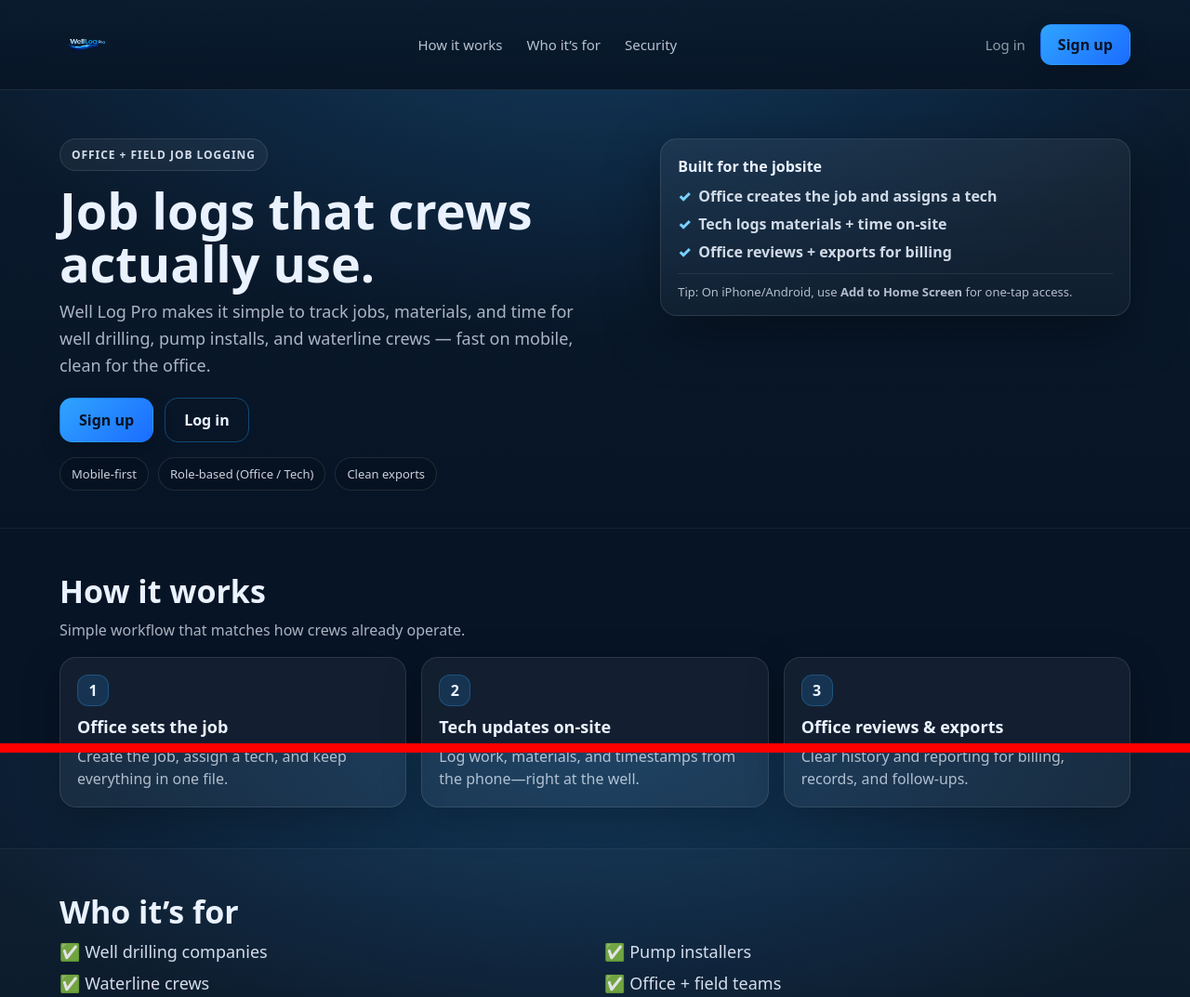
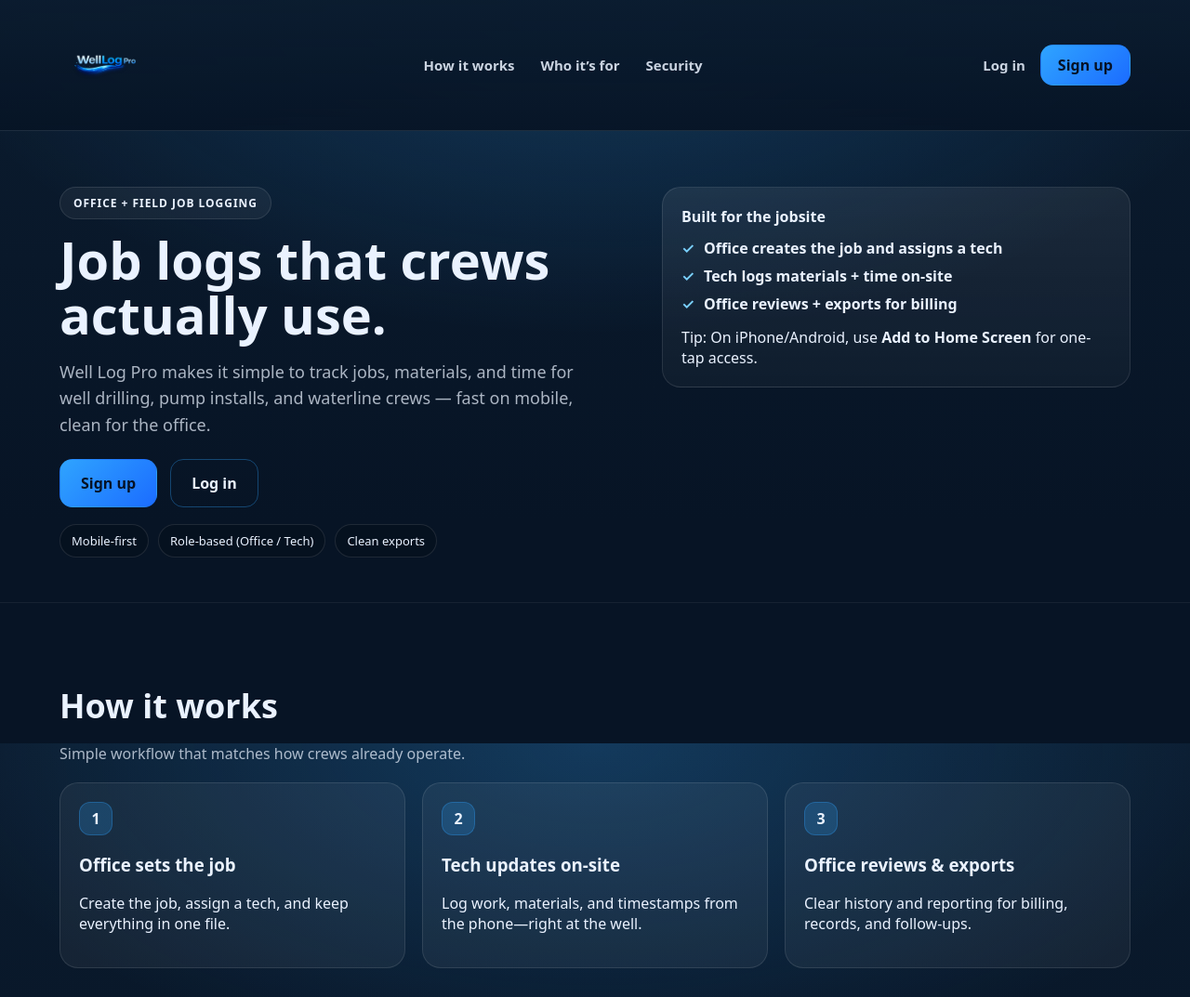
Before and after one commit to RMallory45/welllogpro-landing, a plain HTML site: page index.html in a window 1280 px wide. Shown: the top 1073 px of the page at 93% size. Drawn offline with Linux system fonts and the light colour scheme.

Commit message:
style change

```diff
--- a/styles.css
+++ b/styles.css
@@ -1,4 +1,6 @@
-body { outline: 10px solid red !important; }
+/* ===============================
+   RESET & VARIABLES
+================================ */
 :root{
   --bg0:#071425;
   --bg1:#0b1c2f;
@@ -11,30 +13,46 @@
   --blue2:#1b6cff;
 }
 
-*{ box-sizing:border-box; }
-html,body{ height:100%; }
+*{
+  box-sizing:border-box;
+}
+
+html,body{
+  height:100%;
+}
+
 body{
   margin:0;
   font-family: system-ui, -apple-system, Segoe UI, Roboto, Arial, sans-serif;
-  background: radial-gradient(1200px 600px at 50% 0%, rgba(47,164,255,0.22), transparent 60%),
-              linear-gradient(180deg, var(--bg1) 0%, var(--bg0) 70%);
+  background:
+    radial-gradient(1200px 600px at 50% 0%, rgba(47,164,255,0.22), transparent 60%),
+    linear-gradient(180deg, var(--bg1) 0%, var(--bg0) 70%);
   color: var(--text);
 }
 
-a{ color: inherit; }
+a{ color: inherit; text-decoration: none; }
 
+/* ===============================
+   LAYOUT
+================================ */
 .container{
-  max-width: 1200px;
-  margin: 0 auto;
-  padding: 0 24px;
+  max-width:1200px;
+  margin:0 auto;
+  padding:0 24px;
 }
 
-/* ===== HEADER ===== */
+/* ===============================
+   HEADER (LOGO IS KING HERE)
+================================ */
 .site-header{
   position: sticky;
   top: 0;
   z-index: 50;
-  background: linear-gradient(180deg, rgba(11,28,47,0.98) 0%, rgba(7,20,37,0.92) 100%);
+  background: linear-gradient(
+    180deg,
+    rgba(11,28,47,0.98) 0%,
+    rgba(7,20,37,0.92) 100%
+  );
   border-bottom: 1px solid var(--line);
   backdrop-filter: blur(10px);
 }
@@ -43,235 +61,262 @@
   display:flex;
   align-items:center;
   justify-content:space-between;
-  min-height: 96px; /* gives the logo space */
+  gap: 32px;
+
+  /* FORCE SPACE FOR BIG LOGO */
+  min-height: 140px;
+}
+
+/* ===============================
+   BRAND / LOGO
+================================ */
+.brand{
+  display:flex;
+  align-items:center;
+  flex-shrink: 0;
+}
+
+.brand-logo{
+  /* 🚨 MANDATORY BIG LOGO 🚨 */
+  height: 120px;
+  width: auto;
+  max-width: none;
+  display: block;
+}
+
+/* ===============================
+   NAV
+================================ */
+.nav{
+  display:flex;
   gap: 28px;
 }
 
-/* ===== BRAND (TEXT LOGO ONLY) ===== */
-.brand{ display:flex; align-items:center; text-decoration:none; }
-.brand-logo{
-  height: 72px;        /* BIG + obvious */
-  width: auto;
-  max-width: none;     /* prevent shrinking */
-  display:block;
+.nav-link{
+  font-size:15px;
+  font-weight:600;
+  color: rgba(234,242,255,0.86);
 }
 
-/* ===== NAV ===== */
-.nav{ display:flex; gap: 26px; }
-.nav-link{
-  text-decoration:none;
-  font-size: 15px;
-  font-weight: 500;
-  color: rgba(234,242,255,0.86);
-  opacity: 0.9;
+.nav-link:hover{
+  color:#fff;
 }
-.nav-link:hover{ opacity: 1; }
 
 .nav-actions{
   display:flex;
   align-items:center;
   gap: 16px;
 }
-.nav-link.muted{ opacity: 0.7; }
 
-/* ===== BUTTONS ===== */
+/* ===============================
+   BUTTONS
+================================ */
 .btn{
   display:inline-flex;
   align-items:center;
   justify-content:center;
   padding: 10px 18px;
-  border-radius: 12px;
-  font-weight: 700;
-  text-decoration:none;
+  border-radius: 14px;
+  font-weight: 800;
   border: 1px solid transparent;
-  box-shadow: 0 10px 22px rgba(0,0,0,0.18);
+  cursor:pointer;
 }
+
 .btn.primary{
   background: linear-gradient(135deg, var(--blue1), var(--blue2));
-  color: #061225;
+  color:#061225;
 }
+
 .btn.outline{
   background: transparent;
-  border: 1px solid rgba(47,164,255,0.35);
+  border:1px solid rgba(47,164,255,0.35);
   color: var(--text);
-  box-shadow: none;
 }
-.btn.big{ padding: 12px 20px; border-radius: 14px; }
 
-/* ===== HERO ===== */
+.btn.big{
+  padding: 14px 22px;
+}
+
+/* ===============================
+   HERO
+================================ */
 .hero{
-  padding: 52px 0 40px;
+  padding: 60px 0 48px;
 }
+
 .hero-inner{
   display:grid;
   grid-template-columns: 1.1fr 0.9fr;
-  gap: 28px;
-  align-items:start;
+  gap: 32px;
 }
+
 .pill{
-  display:inline-flex;
-  font-size: 12px;
-  letter-spacing: 0.08em;
-  font-weight: 800;
-  padding: 8px 12px;
-  border-radius: 999px;
-  border: 1px solid rgba(255,255,255,0.10);
+  display:inline-block;
+  padding: 8px 14px;
+  border-radius:999px;
+  font-size:12px;
+  font-weight:900;
+  letter-spacing:0.08em;
   background: rgba(255,255,255,0.05);
-  color: rgba(234,242,255,0.90);
-  margin-bottom: 14px;
+  border:1px solid rgba(255,255,255,0.1);
+  margin-bottom:14px;
 }
+
 h1{
-  margin: 0 0 10px;
-  font-size: 54px;
-  line-height: 1.05;
+  margin:0 0 12px;
+  font-size: 56px;
+  line-height:1.05;
 }
+
 .sub{
-  margin: 0 0 20px;
-  font-size: 18px;
-  line-height: 1.6;
+  max-width:56ch;
+  font-size:18px;
+  line-height:1.6;
   color: var(--muted);
-  max-width: 56ch;
+  margin-bottom:22px;
 }
-.hero-actions{ display:flex; gap: 12px; margin-bottom: 16px; flex-wrap: wrap; }
+
+.hero-actions{
+  display:flex;
+  gap:14px;
+  flex-wrap:wrap;
+}
 
 .chips{
   display:flex;
-  gap: 10px;
-  flex-wrap: wrap;
-}
-.chips span{
-  font-size: 13px;
-  padding: 8px 12px;
-  border-radius: 999px;
-  border: 1px solid rgba(255,255,255,0.10);
-  background: rgba(0,0,0,0.12);
-  color: rgba(234,242,255,0.85);
+  gap:10px;
+  flex-wrap:wrap;
+  margin-top:18px;
 }
 
-/* ===== PANEL ===== */
+.chips span{
+  padding:8px 12px;
+  border-radius:999px;
+  background: rgba(0,0,0,0.15);
+  border:1px solid rgba(255,255,255,0.1);
+  font-size:13px;
+}
+
+/* ===============================
+   PANEL
+================================ */
 .panel{
-  border: 1px solid rgba(255,255,255,0.10);
-  background: linear-gradient(180deg, rgba(255,255,255,0.06) 0%, rgba(255,255,255,0.03) 100%);
-  border-radius: 18px;
-  padding: 18px 18px 16px;
-  box-shadow: 0 18px 60px rgba(0,0,0,0.35);
+  background: linear-gradient(
+    180deg,
+    rgba(255,255,255,0.07),
+    rgba(255,255,255,0.03)
+  );
+  border:1px solid rgba(255,255,255,0.1);
+  border-radius:20px;
+  padding:20px;
 }
+
 .panel-title{
-  font-size: 16px;
-  font-weight: 900;
-  margin-bottom: 10px;
+  font-size:16px;
+  font-weight:900;
+  margin-bottom:12px;
 }
+
 .checklist{
-  list-style: none;
-  padding: 0;
-  margin: 0 0 12px;
+  list-style:none;
+  padding:0;
+  margin:0 0 14px;
 }
+
 .checklist li{
-  padding-left: 22px;
-  position: relative;
-  margin: 8px 0;
-  color: rgba(234,242,255,0.88);
-  font-weight: 600;
+  position:relative;
+  padding-left:24px;
+  margin:8px 0;
+  font-weight:600;
 }
+
 .checklist li::before{
-  content: "✓";
+  content:"✓";
   position:absolute;
   left:0;
-  top:0;
-  color: #7ad1ff;
-  font-weight: 900;
-}
-.hint{
-  font-size: 13px;
-  color: rgba(234,242,255,0.75);
-  border-top: 1px solid rgba(255,255,255,0.08);
-  padding-top: 10px;
+  color:#7ad1ff;
 }
 
-/* ===== SECTIONS ===== */
+/* ===============================
+   SECTIONS
+================================ */
 .section{
-  padding: 44px 0;
-  border-top: 1px solid rgba(255,255,255,0.06);
+  padding: 56px 0;
+  border-top:1px solid rgba(255,255,255,0.06);
 }
-.section.alt{
-  background: linear-gradient(180deg, rgba(255,255,255,0.02), rgba(255,255,255,0.01));
+
+h2{
+  font-size:36px;
+  margin-bottom:10px;
 }
-h2{
-  margin: 0 0 8px;
-  font-size: 34px;
-}
+
 .section-sub{
-  margin: 0 0 18px;
-  color: var(--muted);
+  color:var(--muted);
+  margin-bottom:20px;
 }
 
 .grid3{
   display:grid;
   grid-template-columns: repeat(3, 1fr);
-  gap: 16px;
+  gap:18px;
 }
-.grid2{
-  display:grid;
-  grid-template-columns: repeat(2, 1fr);
-  gap: 16px;
+
+.card{
+  background: rgba(255,255,255,0.05);
+  border:1px solid rgba(255,255,255,0.1);
+  border-radius:20px;
+  padding:20px;
 }
-.card{
-  border: 1px solid rgba(255,255,255,0.10);
-  background: rgba(255,255,255,0.05);
-  border-radius: 18px;
-  padding: 18px;
-  box-shadow: 0 12px 40px rgba(0,0,0,0.25);
-}
+
 .n{
-  width: 34px;
-  height: 34px;
+  width:36px;
+  height:36px;
+  border-radius:12px;
   display:flex;
   align-items:center;
   justify-content:center;
-  border-radius: 12px;
-  background: rgba(47,164,255,0.16);
-  border: 1px solid rgba(47,164,255,0.28);
-  font-weight: 900;
-  margin-bottom: 10px;
-}
-.card h3{ margin: 0 0 8px; font-size: 18px; }
-.card p{ margin: 0; color: var(--muted); line-height: 1.5; }
-
-.bullets{
-  display:grid;
-  grid-template-columns: 1fr 1fr;
-  gap: 10px 20px;
-  font-size: 18px;
-  color: rgba(234,242,255,0.90);
+  font-weight:900;
+  background: rgba(47,164,255,0.2);
+  border:1px solid rgba(47,164,255,0.3);
+  margin-bottom:10px;
 }
 
-/* ===== FOOTER ===== */
+/* ===============================
+   FOOTER
+================================ */
 .foot{
-  padding: 22px 0;
-  border-top: 1px solid rgba(255,255,255,0.08);
+  padding:26px 0;
+  border-top:1px solid rgba(255,255,255,0.08);
 }
+
 .foot-inner{
   display:flex;
-  align-items:center;
   justify-content:space-between;
-  gap: 12px;
-  color: rgba(234,242,255,0.70);
+  color:rgba(234,242,255,0.7);
 }
-.links{ display:flex; gap: 16px; }
-.links a{ text-decoration:none; opacity: 0.85; }
-.links a:hover{ opacity: 1; }
 
-/* ===== RESPONSIVE ===== */
+/* ===============================
+   RESPONSIVE
+================================ */
 @media (max-width: 980px){
-  .hero-inner{ grid-template-columns: 1fr; }
-  h1{ font-size: 44px; }
+  .hero-inner{ grid-template-columns:1fr; }
+  h1{ font-size:46px; }
 }
 
 @media (max-width: 768px){
-  .brand-logo{ height: 108px; } /* still big but fits */
-  .nav{ display:none; }
-  .header-inner{ min-height: 84px; }
-  .bullets{ grid-template-columns: 1fr; }
-  .grid3{ grid-template-columns: 1fr; }
-  .grid2{ grid-template-columns: 1fr; }
+  .brand-logo{
+    height: 96px; /* STILL BIG ON MOBILE */
+  }
+
+  .header-inner{
+    min-height:120px;
+  }
+
+  .nav{
+    display:none;
+  }
+
+  .grid3{
+    grid-template-columns:1fr;
+  }
 }
```
Also changed, not shown: site.webmanifest (added).
